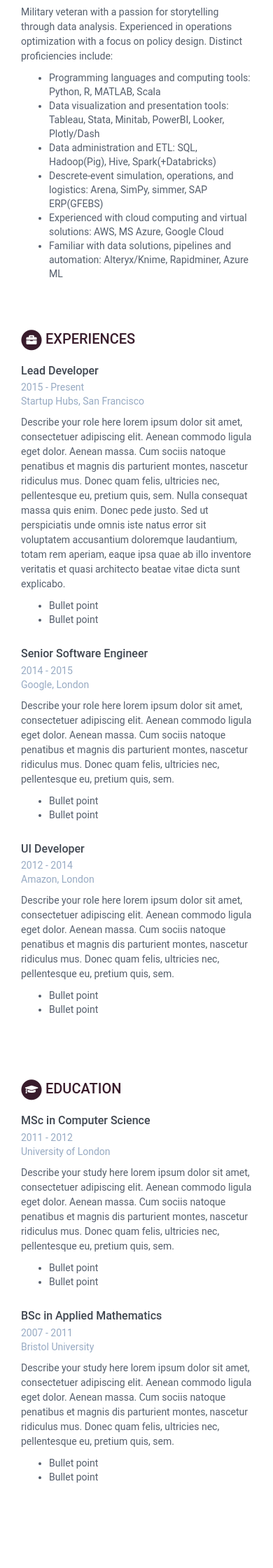
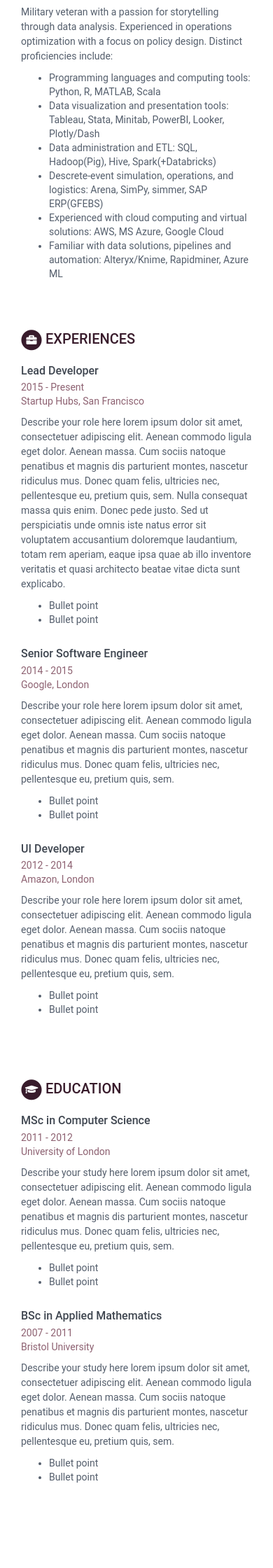
Before and after one commit to sadatian/sadatian.github.io, a Jekyll site: the page built from index.html, in a window 390 px wide. Shown: the part 587-2827 px from the top of the page at 70% size. Built offline with Jekyll 4.4.1, drawn with Linux system fonts in a browser that asks for light colours.

Commit message:
Update _base.scss

```diff
--- a/_sass/_base.scss
+++ b/_sass/_base.scss
@@ -148,7 +148,7 @@ iframe {
       margin-top: 0;
     }
     .time {
-      color: rgba(256, 256, 256, 0.6);
+      color: #8d6171;
       font-weight: 500;
       margin-bottom: 0px;
     }
@@ -276,7 +276,7 @@ iframe {
         margin-top: 0;
       }
       .time {
-        color: rgba(256, 256, 256, 0.6);
+        color: #8d6171;
         font-weight: 500;
         margin-bottom: 0px;
       }
@@ -354,12 +354,12 @@ iframe {
     position: absolute;
     right: 0;
     top: 0;
-    color: $text-grey;
+    color: #8d6171;
   }
   .company,
   .university {
     margin-bottom: 10px;
-    color: $text-grey;
+    color: #8d6171;
   }
 
   .project-title {
```
